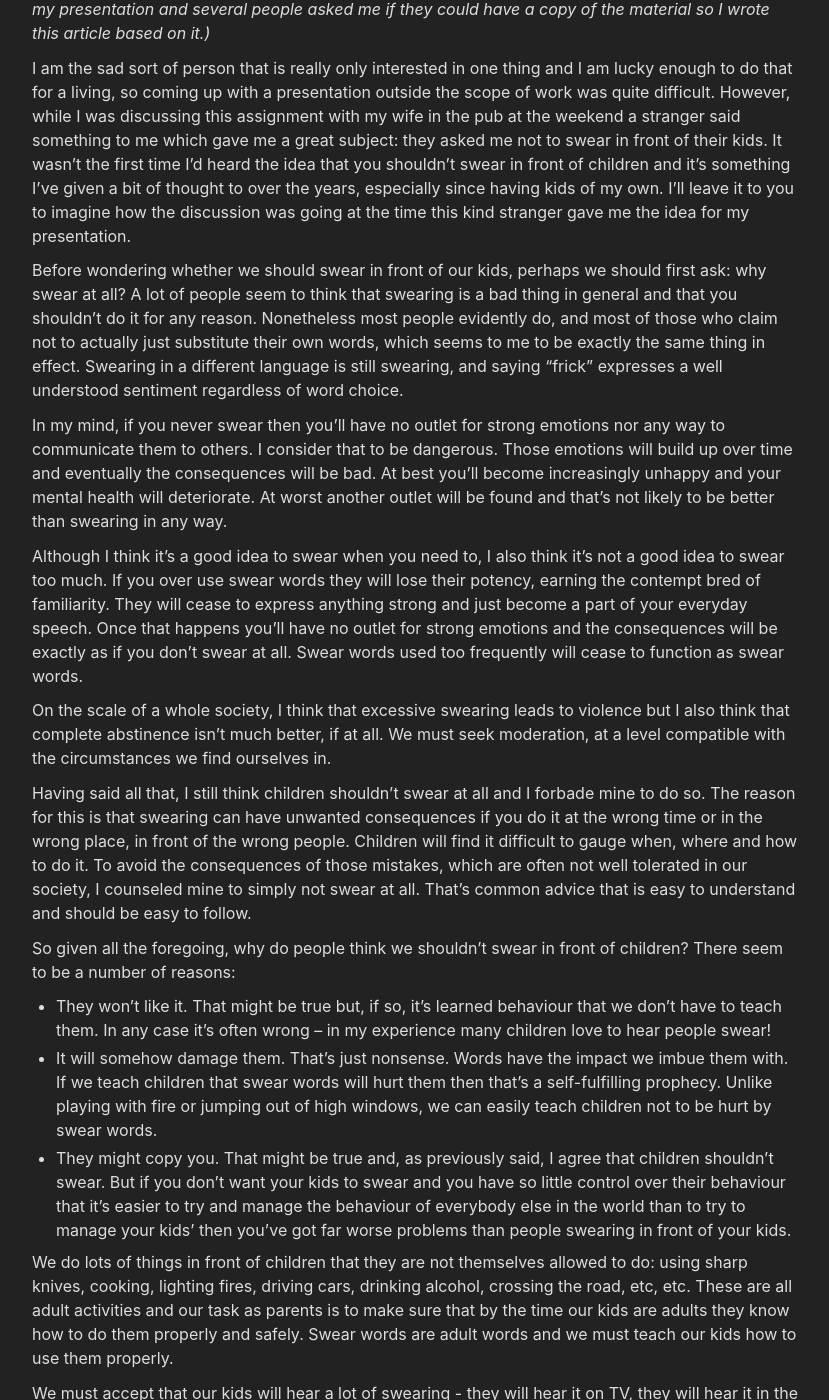
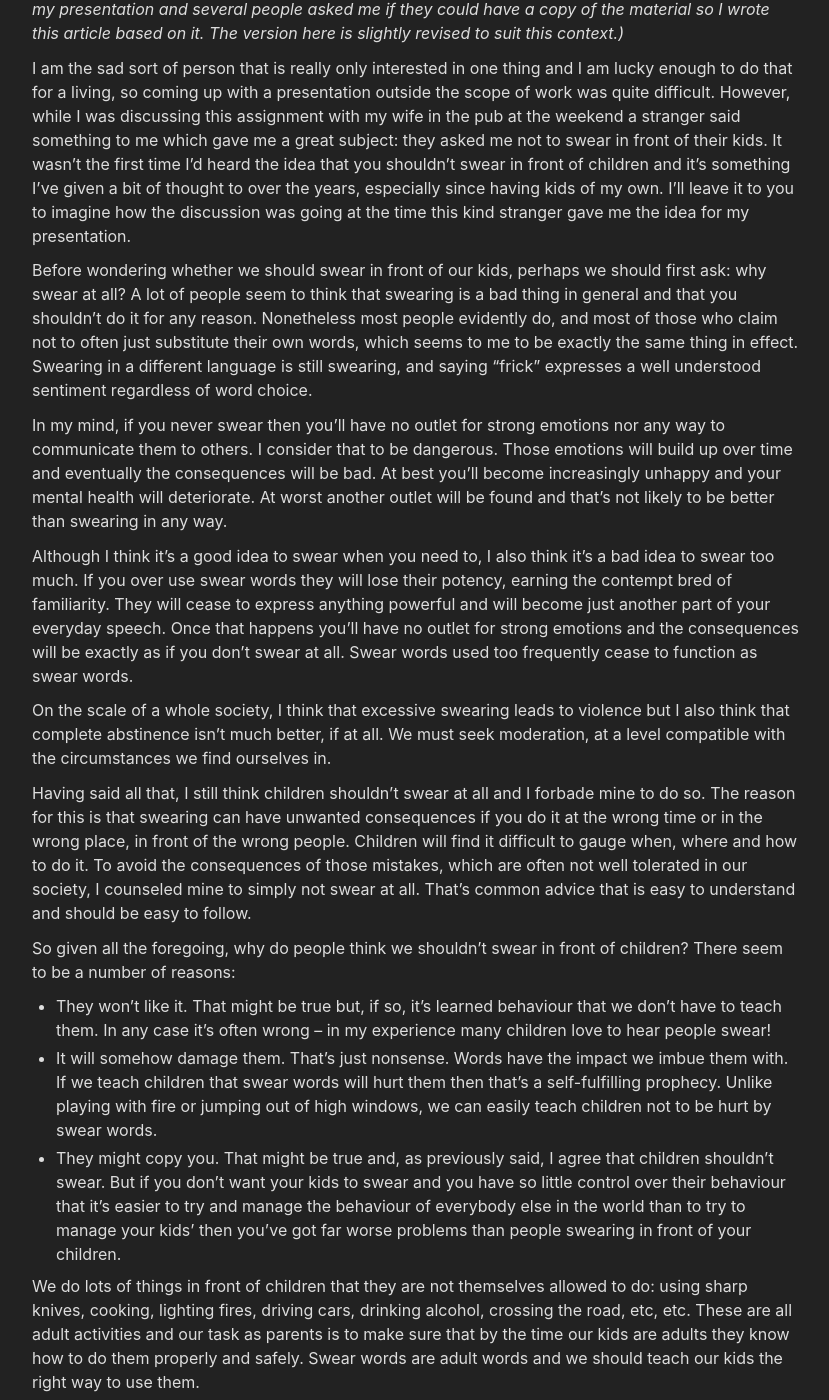
Before and after one commit to merlynkline/merlynkline.github.io, a Jekyll site: the page built from _posts/2017-10-20-WhyISwearInFrontOfMyKids.md, in a window 1280 px wide and 1400 px high, scrolled down 238 px. Shown: the whole window, without its empty margins (224-1053 px from the left). Built offline with Jekyll 4.4.1, drawn with Linux system fonts in a browser that asks for light colours; some of the changed text lies outside the part shown.

Commit message:
Minor edits for clarity

```diff
--- a/_posts/2017-10-20-WhyISwearInFrontOfMyKids.md
+++ b/_posts/2017-10-20-WhyISwearInFrontOfMyKids.md
@@ -4,15 +4,15 @@ title:  "Why I swear in front of my kids"
 date:   2017-10-20
 categories: misc
 ---
-*(While setting up this site in September 2020 I went looking for articles to add to it from my scattered archives. This is one that I came across that I wrote after I did a training course at work where I was required to give a presentation to the group on a subject other than my work. This was the subject of my presentation and several people asked me if they could have a copy of the material so I wrote this article based on it.)*
+*(While setting up this site in September 2020 I went looking for articles to add to it from my scattered archives. This is one that I came across that I wrote after I did a training course at work where I was required to give a presentation to the group on a subject other than my work. This was the subject of my presentation and several people asked me if they could have a copy of the material so I wrote this article based on it. The version here is slightly revised to suit this context.)*
 
 I am the sad sort of person that is really only interested in one thing and I am lucky enough to do that for a living, so coming up with a presentation outside the scope of work was quite difficult. However, while I was discussing this assignment with my wife in the pub at the weekend a stranger said something to me which gave me a great subject: they asked me not to swear in front of their kids. It wasn't the first time I'd heard the idea that you shouldn't swear in front of children and it's something I've given a bit of thought to over the years, especially since having kids of my own. I'll leave it to you to imagine how the discussion was going at the time this kind stranger gave me the idea for my presentation.
 
-Before wondering whether we should swear in front of our kids, perhaps we should first ask: why swear at all? A lot of people seem to think that swearing is a bad thing in general and that you shouldn't do it for any reason. Nonetheless most people evidently do, and most of those who claim not to actually just substitute their own words, which seems to me to be exactly the same thing in effect. Swearing in a different language is still swearing, and saying "frick" expresses a well understood sentiment regardless of word choice.
+Before wondering whether we should swear in front of our kids, perhaps we should first ask: why swear at all? A lot of people seem to think that swearing is a bad thing in general and that you shouldn't do it for any reason. Nonetheless most people evidently do, and most of those who claim not to often just substitute their own words, which seems to me to be exactly the same thing in effect. Swearing in a different language is still swearing, and saying "frick" expresses a well understood sentiment regardless of word choice.
 
 In my mind, if you never swear then you'll have no outlet for strong emotions nor any way to communicate them to others. I consider that to be dangerous. Those emotions will build up over time and eventually the consequences will be bad. At best you'll become increasingly unhappy and your mental health will deteriorate. At worst another outlet will be found and that's not likely to be better than swearing in any way.
 
-Although I think it's a good idea to swear when you need to, I also think it's not a good idea to swear too much. If you over use swear words they will lose their potency, earning the contempt bred of familiarity. They will cease to express anything strong and just become a part of your everyday speech. Once that happens you'll have no outlet for strong emotions and the consequences will be exactly as if you don't swear at all. Swear words used too frequently will cease to function as swear words.
+Although I think it's a good idea to swear when you need to, I also think it's a bad idea to swear too much. If you over use swear words they will lose their potency, earning the contempt bred of familiarity. They will cease to express anything powerful and will become just another part of your everyday speech. Once that happens you'll have no outlet for strong emotions and the consequences will be exactly as if you don't swear at all. Swear words used too frequently cease to function as swear words.
 
 On the scale of a whole society, I think that excessive swearing leads to violence but I also think that complete abstinence isn't much better, if at all. We must seek moderation, at a level compatible with the circumstances we find ourselves in.
 
@@ -22,9 +22,9 @@ So given all the foregoing, why do people think we shouldn't swear in front of c
 
 * They won't like it. That might be true but, if so, it's learned behaviour that we don't have to teach them. In any case it's often wrong – in my experience many children love to hear people swear!
 * It will somehow damage them. That's just nonsense. Words have the impact we imbue them with. If we teach children that swear words will hurt them then that's a self-fulfilling prophecy. Unlike playing with fire or jumping out of high windows, we can easily teach children not to be hurt by swear words.
-* They might copy you. That might be true and, as previously said, I agree that children shouldn't swear. But if you don't want your kids to swear and you have so little control over their behaviour that it's easier to try and manage the behaviour of everybody else in the world than to try to manage your kids' then you've got far worse problems than people swearing in front of your kids.
+* They might copy you. That might be true and, as previously said, I agree that children shouldn't swear. But if you don't want your kids to swear and you have so little control over their behaviour that it's easier to try and manage the behaviour of everybody else in the world than to try to manage your kids' then you've got far worse problems than people swearing in front of your children.
 
-We do lots of things in front of children that they are not themselves allowed to do: using sharp knives, cooking, lighting fires, driving cars, drinking alcohol, crossing the road, etc, etc. These are all adult activities and our task as parents is to make sure that by the time our kids are adults they know how to do them properly and safely. Swear words are adult words and we must teach our kids how to use them properly.
+We do lots of things in front of children that they are not themselves allowed to do: using sharp knives, cooking, lighting fires, driving cars, drinking alcohol, crossing the road, etc, etc. These are all adult activities and our task as parents is to make sure that by the time our kids are adults they know how to do them properly and safely. Swear words are adult words and we should teach our kids the right way to use them.
 
 We must accept that our kids will hear a lot of swearing - they will hear it on TV, they will hear it in the playground, they will hear it on the street. There is no avoiding it and asking people not to swear in front of your kids for fear that they will copy it is a futile abdication of responsibility.
 
```
